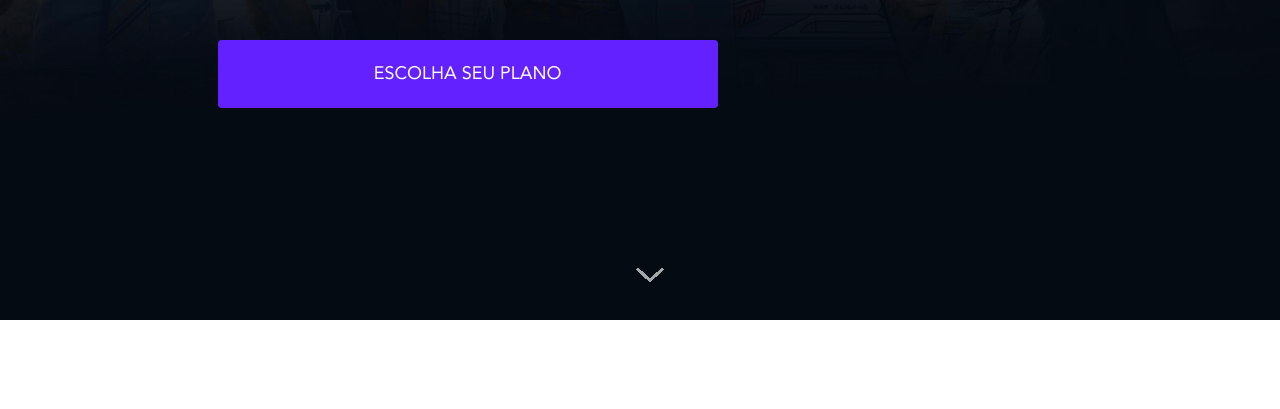
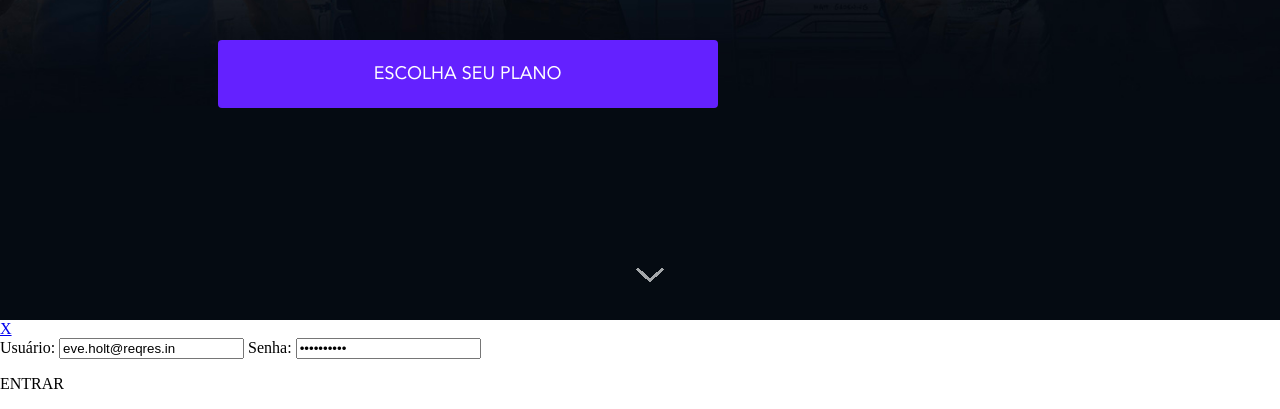
Before and after one commit to patraopatra/starplus-clone-inicial, a plain HTML site: page index.html in a window 1280 px wide. Shown: the part 480-889 px from the top of the page. Before the commit the page ends 800 px from the top, so only its background shows below. Drawn offline with Linux system fonts and the light colour scheme.

Commit message:
Incluído o modal e link para documento .js
Modal incluído fora do body e documento .js linkado.

```diff
--- a/index.html
+++ b/index.html
@@ -15,5 +15,23 @@
       <button class="botaoAssine">ESCOLHA SEU PLANO</button>
       <button type="button" class="seta"><img src="seta.png"></button>
     </div>
+    <div id="abrirLogin" class="modalAdd">
+      <div id="telaLogin">
+        <a href="#fechar" title="Fechar" class="fechar" onclick="voltar()">X</a>
+        <form action="">
+          <label for="nome">Usuário:</label>
+          <input class="entradaLogin" type="text" class="cemail" value="eve.holt@reqres.in"
+          placeholder="Digite o email" autocomplete="off"/>
+          <label for="descricao">Senha:</label>
+          <input class="entradaLogin" type="password" class="cpassword" value="cityslicka"
+          placeholder="Digite a senha" autocomplete="off"/>
+          <div class="Entrar">
+            <p>ENTRAR</p>
+          </div>
+        </form>
+      </div>
+    </div>
+</html>
+<script type="text/javascript" src="javascript.js"></script>
   </body>
 </html>
```
